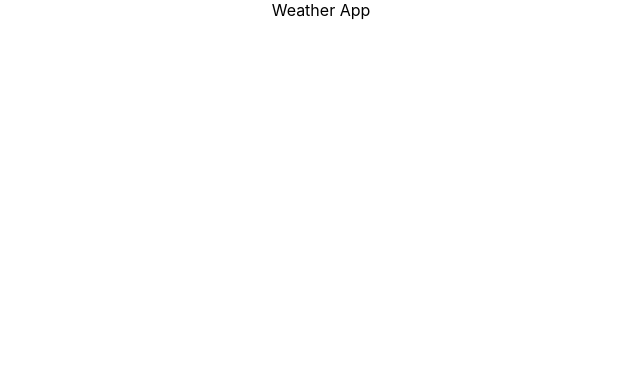
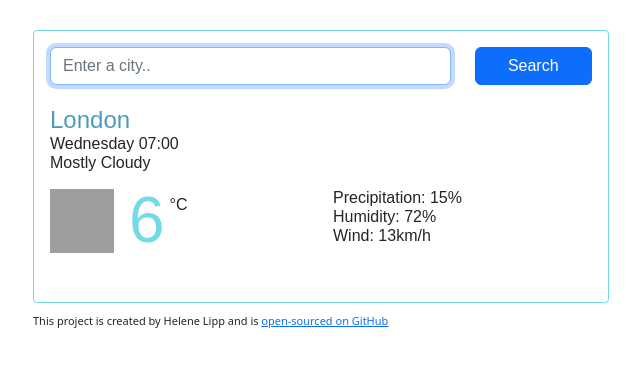
Before and after one commit to HeleneLi/weather-app-react, a React (Create React App) app: page / in a window 1280 px wide. Shown: the top 366 px of the page, without its empty margins (319-959 px from the left). Built offline with nearby package versions, Linux system fonts and the light colour scheme; grey boxes are pictures that could not be loaded; the HTML template or start-up script is replaced by a standard one.

Commit message:
css and html structure

```diff
--- a/package.json
+++ b/package.json
@@ -6,6 +6,7 @@
     "@testing-library/jest-dom": "^5.16.5",
     "@testing-library/react": "^13.3.0",
     "@testing-library/user-event": "^13.5.0",
+    "bootstrap": "^5.2.0",
     "react": "^18.2.0",
     "react-dom": "^18.2.0",
     "react-scripts": "5.0.1",
--- a/src/App.css
+++ b/src/App.css
@@ -1,38 +1,9 @@
 .App {
-  text-align: center;
+    max-width: 600px;
+    margin: 30px auto;
 }
 
-.App-logo {
-  height: 40vmin;
-  pointer-events: none;
+.App footer {
+  font-size: 11px;
+  margin: 10px 0;
 }
-
-@media (prefers-reduced-motion: no-preference) {
-  .App-logo {
-    animation: App-logo-spin infinite 20s linear;
-  }
-}
-
-.App-header {
-  background-color: #282c34;
-  min-height: 100vh;
-  display: flex;
-  flex-direction: column;
-  align-items: center;
-  justify-content: center;
-  font-size: calc(10px + 2vmin);
-  color: white;
-}
-
-.App-link {
-  color: #61dafb;
-}
-
-@keyframes App-logo-spin {
-  from {
-    transform: rotate(0deg);
-  }
-  to {
-    transform: rotate(360deg);
-  }
-}
--- a/src/App.js
+++ b/src/App.js
@@ -1,8 +1,19 @@
 import React from "react";
+import Weather from "./Weather"
 import './App.css';
 
 export default function App() {
   return (
-    <div className="App">Weather App</div>
+    <div className="App">
+      <div className="container">
+      <Weather/>
+      <footer>
+        This project is created by Helene Lipp and is {" "}
+        <a href="https://github.com/HeleneLi" target="_blank" rel="noreferrer" >
+      open-sourced on GitHub
+      </a>
+      </footer>
+      </div>
+    </div>
   );
 }
--- /dev/null
+++ b/src/Weather.css
@@ -0,0 +1,51 @@
+.Weather {
+  border: 1px solid #73DAE7;
+  font-family: arial, sans-serif;
+  padding: 16px;
+  border-radius: 4px;
+}
+
+
+.Weather h1 {
+  color: #4B9BBE;
+  font-size: 24px;
+  font-weight: 100;
+  margin: 20px 0 0 0 ;
+  line-height: 29px;
+}
+.Weather ul {
+  margin: 0;
+  padding: 0;
+}
+
+.Weather li {
+  font-size: 16px;
+  font-weight: 100;
+  line-height: 19px;
+  list-style: none;
+}
+
+.Weather img {
+  height: 64px;
+  width: 64px;
+  margin-right: 15px;
+  margin-bottom: 33px;
+  display:inline-block;
+}
+
+.Weather .temperature {
+  font-weight: bold;
+  color:#73DAE7;
+  font-size: 64px;
+  line-height: 64px;
+  font-weight: 400;
+}
+
+.Weather .unit {
+  font-size: 16px;
+  font-weight: 400;
+  position: relative;
+  line-height: 1px;
+  top: -32px;
+  margin-left: 5px;
+}
--- /dev/null
+++ b/src/Weather.js
@@ -0,0 +1,44 @@
+import React from "react";
+import "./Weather.css"
+
+export default function Weather() {
+  return (
+    <div className="Weather">
+      <form>
+        <div className="row">
+          <div className="col-9">
+            <input type="search" placeholder="Enter a city.." className="form-control" autoFocus="on"/>
+        </div>
+        <div className="col-3">
+          <input type="submit" value="Search" className="btn btn-primary w-100"/>
+          </div>
+        </div>
+      </form>
+      <h1>London</h1>
+      <ul>
+        <li>Wednesday 07:00</li>
+        <li>Mostly Cloudy</li>
+      </ul>
+      <div className="row mt-3">
+        <div className="col-6">
+            <img src="https://ssl.gstatic.com/onebox/weather/64/sunny.png" alt="Sunny" className="float-left"/>
+            <span className="temperature">6</span>
+            <span className="unit">°C</span>
+        </div>
+        <div className="col-6">
+          <ul>
+            <li>
+              Precipitation: 15%
+            </li>
+            <li>
+              Humidity: 72%
+            </li>
+            <li>
+              Wind: 13km/h
+            </li>
+          </ul>
+        </div>
+      </div>
+    </div>
+  )
+}
--- a/src/index.css
+++ b/src/index.css
@@ -1,13 +1,3 @@
 body {
-  margin: 0;
-  font-family: -apple-system, BlinkMacSystemFont, 'Segoe UI', 'Roboto', 'Oxygen',
-    'Ubuntu', 'Cantarell', 'Fira Sans', 'Droid Sans', 'Helvetica Neue',
-    sans-serif;
-  -webkit-font-smoothing: antialiased;
-  -moz-osx-font-smoothing: grayscale;
+  font-family: arial, sans-serif;
 }
-
-code {
-  font-family: source-code-pro, Menlo, Monaco, Consolas, 'Courier New',
-    monospace;
-}
--- a/src/index.js
+++ b/src/index.js
@@ -1,6 +1,7 @@
 import React from 'react';
 import ReactDOM from 'react-dom/client';
 import './index.css';
+import 'bootstrap/dist/css/bootstrap.css';
 import App from './App';
 import reportWebVitals from './reportWebVitals';
 
```
Also changed, not shown: 1 other file (tests, documents, lock files or other folders).
